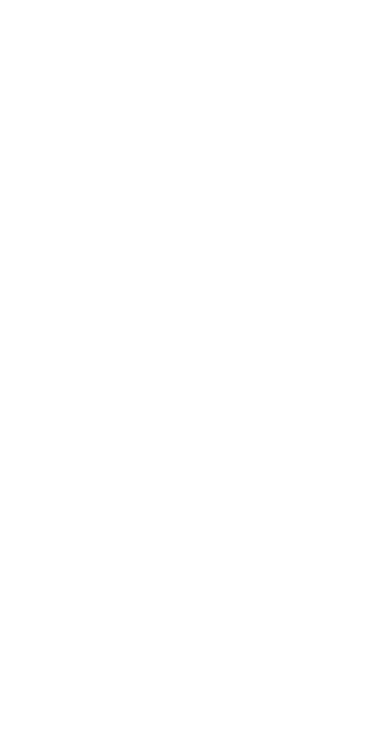
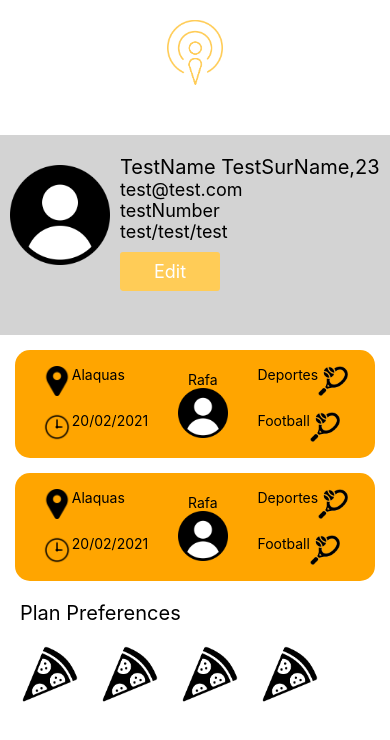
Before and after one commit to Florida2DAM/ToPlan, a React Native app in the folder ToPlan/: screen / in a window 390 px wide. Shown: the top 740 px of the page. Built offline with nearby package versions, Linux system fonts and the light colour scheme.

Commit message:
React-Native UserScreen Button Edit

```diff
--- a/ToPlan/App.js
+++ b/ToPlan/App.js
@@ -19,7 +19,7 @@ import { Text } from 'react-native-elements';
 
 import { EventMiddle } from './Components/eventMiddle/EventMiddle';
 import { NavBar } from './Components/navBar/NavBar';
-import LoginScreen from "./screens/LoginScreen";
+import RegisterScreen from "./screens/RegisterScreen";
 import UserScreen from "./screens/UserScreen";
 
 export class App extends Component{
@@ -33,6 +33,7 @@ export class App extends Component{
   render() {
     return (
       <>
+          <UserScreen></UserScreen>
     </>
   );
 };
--- a/ToPlan/Components/button/ButtonPlan.js
+++ b/ToPlan/Components/button/ButtonPlan.js
@@ -12,7 +12,7 @@ export class ButtonPlan extends Component {
     render(){
         return(
             <>
-            <Button title={this.props.title} onPress={this.props.metodo} buttonStyle={styleButton.button}></Button>
+            <Button title={this.props.title} onPress={this.props.metodo} buttonStyle={[styleButton.button,{width:this.props.size,marginTop:this.props.topmargin}]}></Button>
             </>
         );
     }
@@ -20,8 +20,6 @@ export class ButtonPlan extends Component {
 const styleButton = StyleSheet.create({
     button: {
       backgroundColor: '#ffcc57',
-      width:300,
-
     },
   }
 );
--- a/ToPlan/screens/LoginScreen.js
+++ b/ToPlan/screens/RegisterScreen.js
@@ -5,7 +5,7 @@ import {Linking} from "react-native";
 import {ButtonPlan} from "../Components/button/ButtonPlan"
 
 
-export class LoginScreen extends React.Component {
+export class RegisterScreen extends React.Component {
     constructor(props) {
         super();
         this.state={url:'http://google.com'}
@@ -144,4 +144,4 @@ const styles = StyleSheet.create({
 
 
 });
-export default LoginScreen;
+export default RegisterScreen;
--- a/ToPlan/screens/UserScreen.js
+++ b/ToPlan/screens/UserScreen.js
@@ -39,9 +39,10 @@ export class UserScreen extends React.Component {
                             <Text style={{fontSize: 18}}>{this.state.mail}</Text>
                             <Text style={{fontSize: 18}}>{this.state.phoneNumber}</Text>
                             <Text style={{fontSize: 18}}>{this.state.birthDate}</Text>
-{/*
-                            <ButtonPlan title={"Edit"}></ButtonPlan>
-*/}
+
+
+                            <ButtonPlan size={100} topmargin={10} title={"Edit"} ></ButtonPlan>
+
                         </View>
 
 
@@ -94,6 +95,7 @@ const styles = StyleSheet.create({
 
 
     },
+
     navigationContainer: {
         flexDirection: 'column',
         flex:0
@@ -122,11 +124,12 @@ const styles = StyleSheet.create({
     },
     containerUser: {
         backgroundColor: 'lightgray',
-display:'flex',        flexDirection: 'row',
+        display:'flex',
+        flexDirection: 'row',
         justifyContent: 'space-around',
         padding: 10,
         marginTop: 50,
-        height: 150,
+        height: 200,
 
     },
     navContainer: {
```
